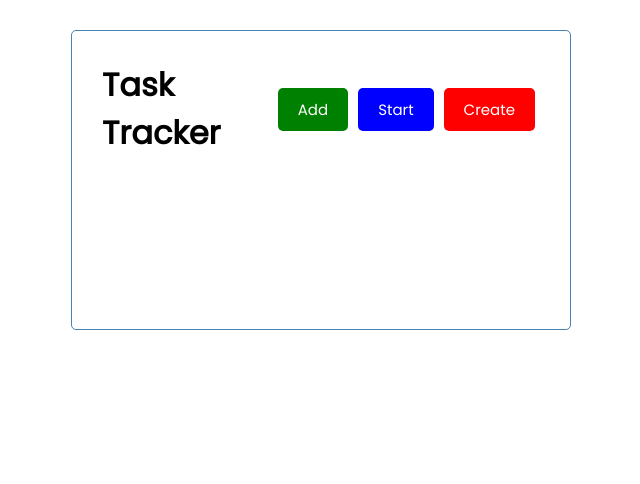
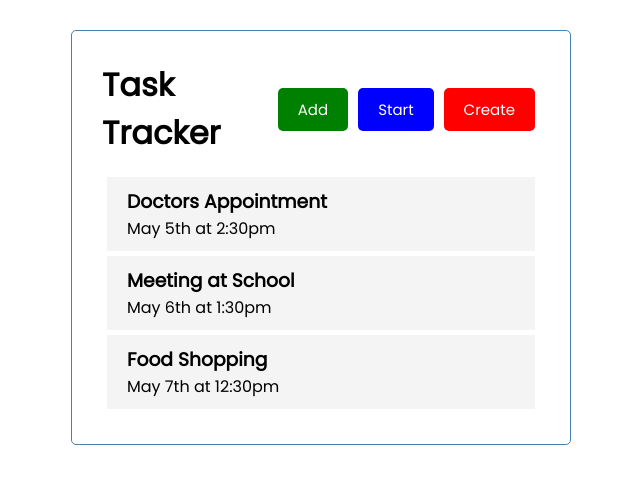
Before and after one commit to liteninkiran/angular-crash-2021, an Angular app: page / in a window 1280 px wide. Shown: the top 484 px of the page, without its empty margins (319-959 px from the left). Built offline with nearby package versions, Linux system fonts and the light colour scheme.

Commit message:
Adding Tasks / Task Items components

```diff
--- /dev/null
+++ b/src/app/Task.ts
@@ -0,0 +1,7 @@
+/* eslint-disable linebreak-style */
+export interface Task {
+    id?: number;
+    text: string;
+    day: string;
+    reminder: boolean;
+}
--- a/src/app/app.component.html
+++ b/src/app/app.component.html
@@ -1,3 +1,4 @@
 <div class="container">
     <app-header></app-header>
+    <app-tasks></app-tasks>
 </div>
--- a/src/app/app.module.ts
+++ b/src/app/app.module.ts
@@ -4,12 +4,16 @@ import { BrowserModule } from '@angular/platform-browser';
 import { AppComponent } from './app.component';
 import { HeaderComponent } from './components/header/header.component';
 import { ButtonComponent } from './components/button/button.component';
+import { TasksComponent } from './components/tasks/tasks.component';
+import { TaskItemComponent } from './components/task-item/task-item.component';
 
 @NgModule({
   declarations: [
     AppComponent,
     HeaderComponent,
-    ButtonComponent
+    ButtonComponent,
+    TasksComponent,
+    TaskItemComponent
   ],
   imports: [
     BrowserModule
--- /dev/null
+++ b/src/app/components/task-item/task-item.component.css
@@ -0,0 +1,16 @@
+.task {
+    background: #f4f4f4;
+    margin: 5px;
+    padding: 10px 20px;
+    cursor: pointer;
+}
+
+.task.reminder {
+    border-left: 5px solid green;
+}
+
+.task h3 {
+    display: flex;
+    align-items: center;
+    justify-content: space-between;
+}
--- /dev/null
+++ b/src/app/components/task-item/task-item.component.html
@@ -0,0 +1,4 @@
+<div class="task">
+    <h3>{{ task.text }}</h3>
+    <p>{{ task.day }}</p>
+</div>
--- /dev/null
+++ b/src/app/components/task-item/task-item.component.ts
@@ -0,0 +1,18 @@
+import { Component, OnInit, Input } from '@angular/core';
+import { Task } from '../../Task';
+
+@Component({
+    selector: 'app-task-item',
+    templateUrl: './task-item.component.html',
+    styleUrls: ['./task-item.component.css'],
+})
+export class TaskItemComponent implements OnInit {
+
+    @Input() task: Task;
+
+    constructor() { }
+
+    ngOnInit(): void {
+    }
+
+}
--- /dev/null
+++ b/src/app/components/tasks/tasks.component.html
@@ -0,0 +1 @@
+<app-task-item *ngFor="let task of tasks" [task]="task"></app-task-item>
--- /dev/null
+++ b/src/app/components/tasks/tasks.component.ts
@@ -0,0 +1,20 @@
+import { Component, OnInit } from '@angular/core';
+import { Task } from '../../Task';
+import { TASKS } from '../../mock-tasks';
+
+@Component({
+    selector: 'app-tasks',
+    templateUrl: './tasks.component.html',
+    styleUrls: ['./tasks.component.css'],
+})
+
+export class TasksComponent implements OnInit {
+
+    public tasks: Task[] = TASKS;
+
+    constructor() { }
+
+    ngOnInit(): void {
+    }
+
+}
--- /dev/null
+++ b/src/app/mock-tasks.ts
@@ -0,0 +1,23 @@
+/* eslint-disable linebreak-style */
+import { Task } from './Task';
+
+export const TASKS: Task[] = [
+    {
+        id: 1,
+        text: 'Doctors Appointment',
+        day: 'May 5th at 2:30pm',
+        reminder: true,
+    },
+    {
+        id: 2,
+        text: 'Meeting at School',
+        day: 'May 6th at 1:30pm',
+        reminder: true,
+    },
+    {
+        id: 3,
+        text: 'Food Shopping',
+        day: 'May 7th at 12:30pm',
+        reminder: false,
+    },
+];
--- a/tsconfig.json
+++ b/tsconfig.json
@@ -25,6 +25,7 @@
     "enableI18nLegacyMessageIdFormat": false,
     "strictInjectionParameters": true,
     "strictInputAccessModifiers": true,
-    "strictTemplates": true
+    "strictTemplates": true,
+    "strictPropertyInitialization": false,
   }
 }
```
Also changed, not shown: src/app/components/tasks/tasks.component.css (added), 2 other files (tests, documents, lock files or other folders).
